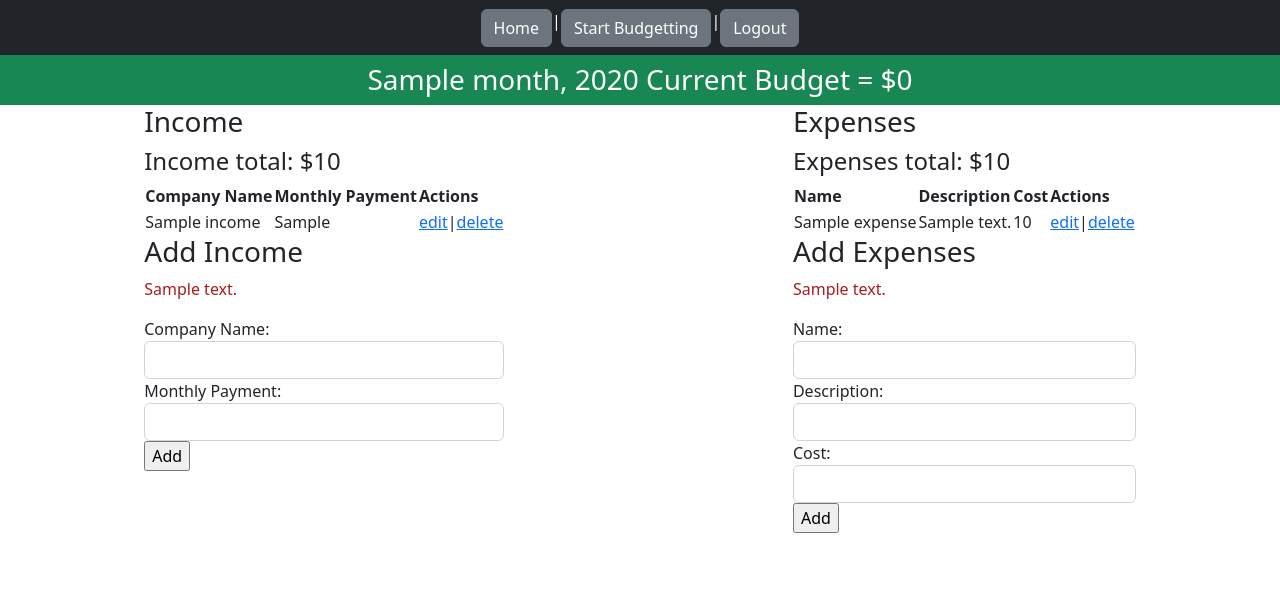
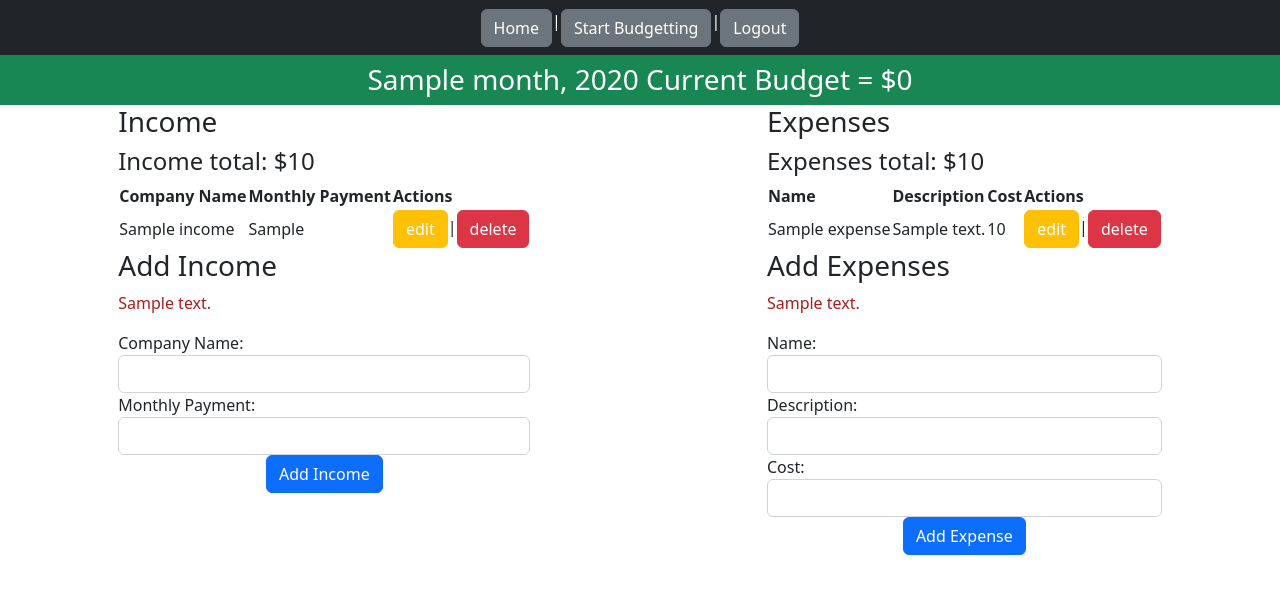
Before and after one commit to aRohBot/Roh_Alex_Budget_v3, a Flask app: template flask_app/templates/view_budget.html in a window 1280 px wide. Shown: the part 117-711 px from the top of the page. Run offline with Flask 2, Linux system fonts and the light colour scheme; the template is opened without the code that fills it: most values are stand-ins (such as "Sample title", 1, 10 or a date in 2020).

Commit message:
more bootstrap

```diff
--- a/flask_app/templates/budgetedit.html
+++ b/flask_app/templates/budgetedit.html
@@ -51,8 +51,10 @@
                 <input class="form-control" type="text" name="year" id="year" value="{{budget.year}}">
                 <input type="hidden" name="id" id="id" value="{{budget.id}}">
                 <input type="hidden" name="user_id" id="user_id" value="{{session['user_id']}}">
-                <input type="submit" value="Update">
-            </form>
+                <div class="d-flex justify-content-center">
+                    <input class="btn btn-primary" type="submit" value="Update">
+                </div>
+                </form>
             </div>
         </div>
     </div>
--- a/flask_app/templates/budgetform.html
+++ b/flask_app/templates/budgetform.html
@@ -54,7 +54,7 @@
                 </div>
                 <input type="hidden" name="user_id" id="user_id" value="{{user.id}}">
                 <div class="d-flex justify-content-center">
-                    <input type="submit" value="Create">
+                    <input class="btn btn-primary" type="submit" value="Create">
                 </div>
             </form>
             </div>
--- a/flask_app/templates/dashboard.html
+++ b/flask_app/templates/dashboard.html
@@ -34,7 +34,7 @@
                 <tr>
                     <td><a class="text-decoration-none" href="/view/budget/{{b.id}}">{{b.month}}</a></td>
                     <td><a class="text-decoration-none" href="/view/budget/{{b.id}}">{{b.year}}</a></td>
-                    <td><a class="text-decoration-none" href="/view/budget/{{b.id}}">view</a>|<a class="text-decoration-none" href="/budget/edit/{{b.id}}">edit</a>|<a class="text-decoration-none" href="/budget/delete/{{b.id}}">delete</a></td>
+                    <td><button type="button" class="btn btn-primary"><a class="text-decoration-none text-white" href="/view/budget/{{b.id}}">view</a></button>|<button type="button" class="btn btn-warning"><a class="text-decoration-none text-white" href="/budget/edit/{{b.id}}">edit</a></button>|<button type="button" class="btn btn-danger"><a class="text-decoration-none text-white" href="/budget/delete/{{b.id}}">delete</a></button></td>
                 </tr>
                 {% endfor %}
             </tbody>
--- a/flask_app/templates/expenseedit.html
+++ b/flask_app/templates/expenseedit.html
@@ -37,7 +37,9 @@
                     <label>Cost:</label>
                     <input class="form-control" type="text" name="cost" id="cost" value="{{expense.cost}}">
                     <input type="hidden" name="budget_id" value="{{expense.budget_id}}" id="budget_id">
-                    <input type="submit" value="Update">
+                    <div class="d-flex justify-content-center">
+                        <input class="btn btn-primary" type="submit" value="Update">
+                    </div>
                 </form>
             </div>
         </div>
--- a/flask_app/templates/incomeedit.html
+++ b/flask_app/templates/incomeedit.html
@@ -35,7 +35,9 @@
                     <label>Monthly Payment:</label>
                     <input class="form-control" type="text" name="monthly_payment" id="monthly_payment" value="{{income.monthly_payment}}">
                     <input type="hidden" name="budget_id" value="{{income.budget_id}}" id="budget_id">
-                    <input type="submit" value="Update">
+                    <div class="d-flex justify-content-center">
+                        <input class="btn btn-primary" type="submit" value="Update">
+                    </div>
                 </form>
             </div>
         </div>
--- a/flask_app/templates/view_budget.html
+++ b/flask_app/templates/view_budget.html
@@ -38,7 +38,7 @@
                         <tr>
                             <td>{{i.company_name}}</td>
                             <td>{{i.monthly_payment}}</td>
-                            <td><a href="/income/edit/{{i.id}}">edit</a>|<a href="/income/delete/{{i.id}}">delete</a></td>
+                            <td><button type="button" class="btn btn-warning"><a class="text-decoration-none text-white" href="/income/edit/{{i.id}}">edit</a></button>|<button type="button" class="btn btn-danger"><a class="text-decoration-none text-white" href="/income/delete/{{i.id}}">delete</a></button></td>
                         </tr>
                         {% endfor %}
                     </tbody>
@@ -63,7 +63,9 @@
                             <input class="form-control" type="text" name="monthly_payment" id="monthly_payment">
                         </div>
                         <input type="hidden" name="budget_id" value="{{budget.id}}" id="budget_id">
-                        <input type="submit" value="Add">
+                        <div class="d-flex justify-content-center">
+                            <input class="btn btn-primary" type="submit" value="Add Income">
+                        </div>
                     </form>
                 </div>
             </div>
@@ -86,7 +88,7 @@
                             <td>{{e.name}}</td>
                             <td>{{e.description}}</td>
                             <td>{{e.cost}}</td>
-                            <td><a href="/expense/edit/{{e.id}}">edit</a>|<a href="/expense/delete/{{e.id}}">delete</a></td>
+                            <td><button type="button" class="btn btn-warning"><a class="text-decoration-none text-white" href="/expense/edit/{{e.id}}">edit</a></button>|<button type="button" class="btn btn-danger"><a class="text-decoration-none text-white" href="/expense/delete/{{e.id}}">delete</a></button></td>
                         </tr>
                         {% endfor %}
                     </tbody>
@@ -115,7 +117,9 @@
                             <input class="form-control" type="text" name="cost" id="cost">
                         </div>
                         <input type="hidden" name="budget_id" value="{{budget.id}}" id="budget_id">
-                        <input type="submit" value="Add">
+                        <div class="d-flex justify-content-center">
+                            <input class="btn btn-primary" type="submit" value="Add Expense">
+                        </div>
                     </form>
                 </div>
             </div>
```
